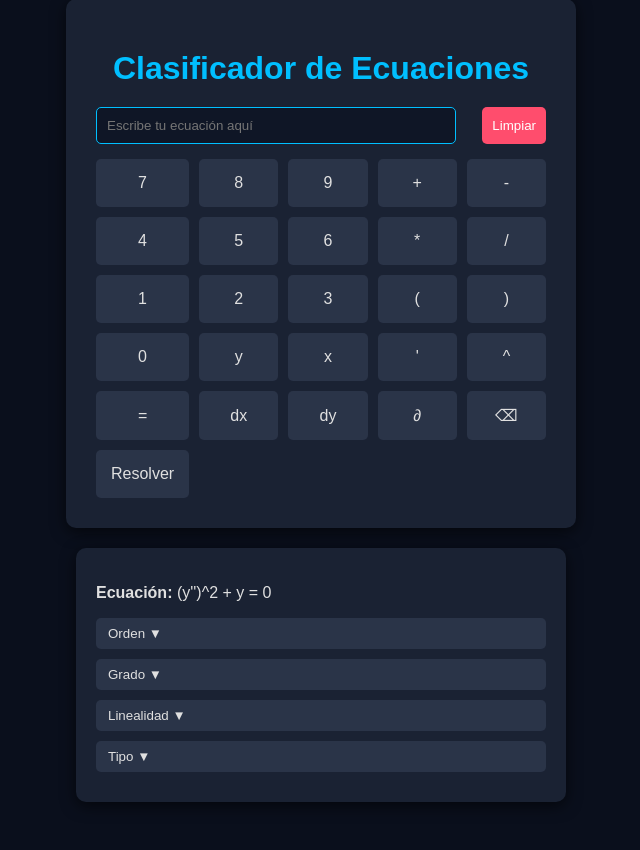
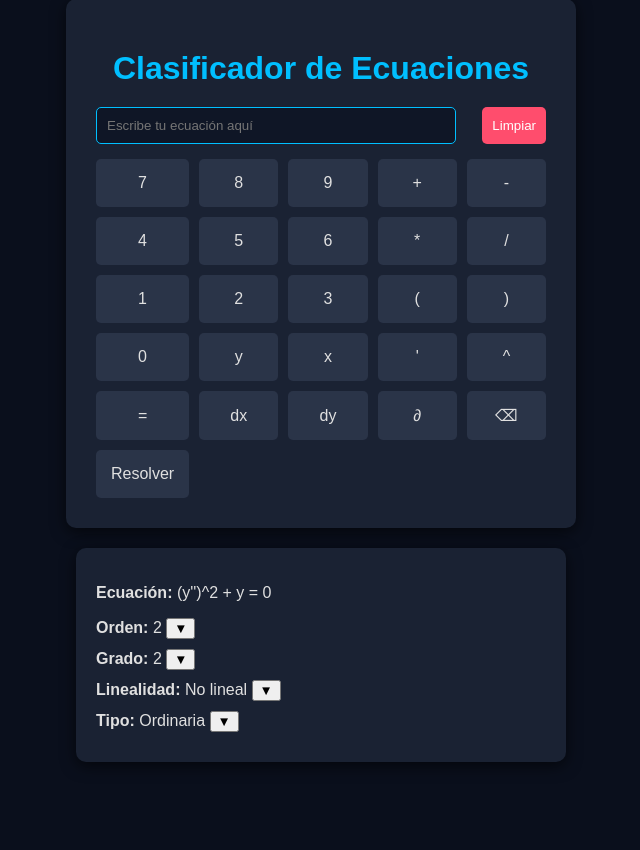
Before and after one commit to EmilyMunozR/calculadora, a Flask app: page / in a window 1280 px wide. Shown: the part 49-899 px from the top of the page, without its empty margins (319-959 px from the left). After the commit the page ends 811 px from the top, so only its background shows below. Run offline with Flask 3, Linux system fonts and the light colour scheme.

Commit message:
Update index.html

```diff
--- a/templates/index.html
+++ b/templates/index.html
@@ -52,25 +52,37 @@
   <p><strong>Ecuación:</strong> (y'')^2 + y = 0</p>
 
   <div class="detalle">
-    <button class="toggle" onclick="toggleExp('orden')">Orden ▼</button>
-    <div id="exp-orden" class="exp oculto"></div>
+  <span><strong>Orden:</strong> 2</span>
+  <button class="exp-btn" onclick="toggleExp('orden')">▼</button>
+  <div id="exp-orden" class="exp oculto">
+    Esta ecuación es de orden 2 porque aparece "y''", que es una derivada de segundo orden.
+  </div>
 </div>
 
 <div class="detalle">
-    <button class="toggle" onclick="toggleExp('grado')">Grado ▼</button>
-    <div id="exp-grado" class="exp oculto"></div>
+  <span><strong>Grado:</strong> 2</span>
+  <button class="exp-btn" onclick="toggleExp('grado')">▼</button>
+  <div id="exp-grado" class="exp oculto">
+    Es de grado 2 porque aparece "(y'')^2", que está elevado al 2.
+  </div>
 </div>
 
 <div class="detalle">
-    <button class="toggle" onclick="toggleExp('linealidad')">Linealidad ▼</button>
-    <div id="exp-linealidad" class="exp oculto"></div>
+  <span><strong>Linealidad:</strong> No lineal</span>
+  <button class="exp-btn" onclick="toggleExp('linealidad')">▼</button>
+  <div id="exp-linealidad" class="exp oculto">
+    Es no lineal porque aparece "(y'')^2", una potencia de una derivada.
+  </div>
 </div>
 
 <div class="detalle">
-    <button class="toggle" onclick="toggleExp('tipo')">Tipo ▼</button>
-    <div id="exp-tipo" class="exp oculto"></div>
+  <span><strong>Tipo:</strong> Ordinaria</span>
+  <button class="exp-btn" onclick="toggleExp('tipo')">▼</button>
+  <div id="exp-tipo" class="exp oculto">
+    Es diferencial ordinaria porque aparecen derivadas con comillas (ej. "y''"), respecto a una sola variable.
   </div>
 </div>
+
 
 
   <script src="{{ url_for('static', filename='script.js') }}"></script>
```
Lines whose indentation alone changed are shown as unchanged.
